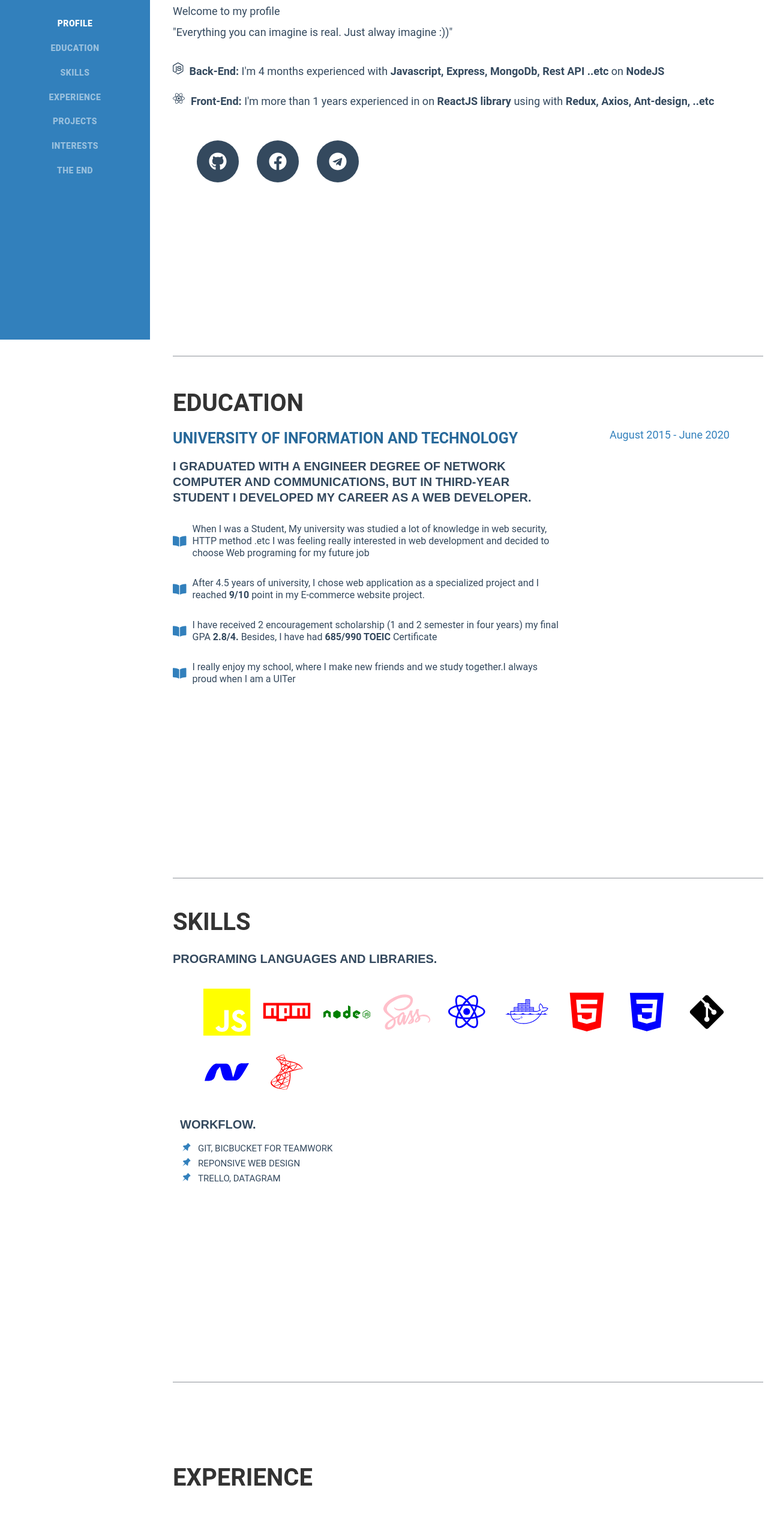
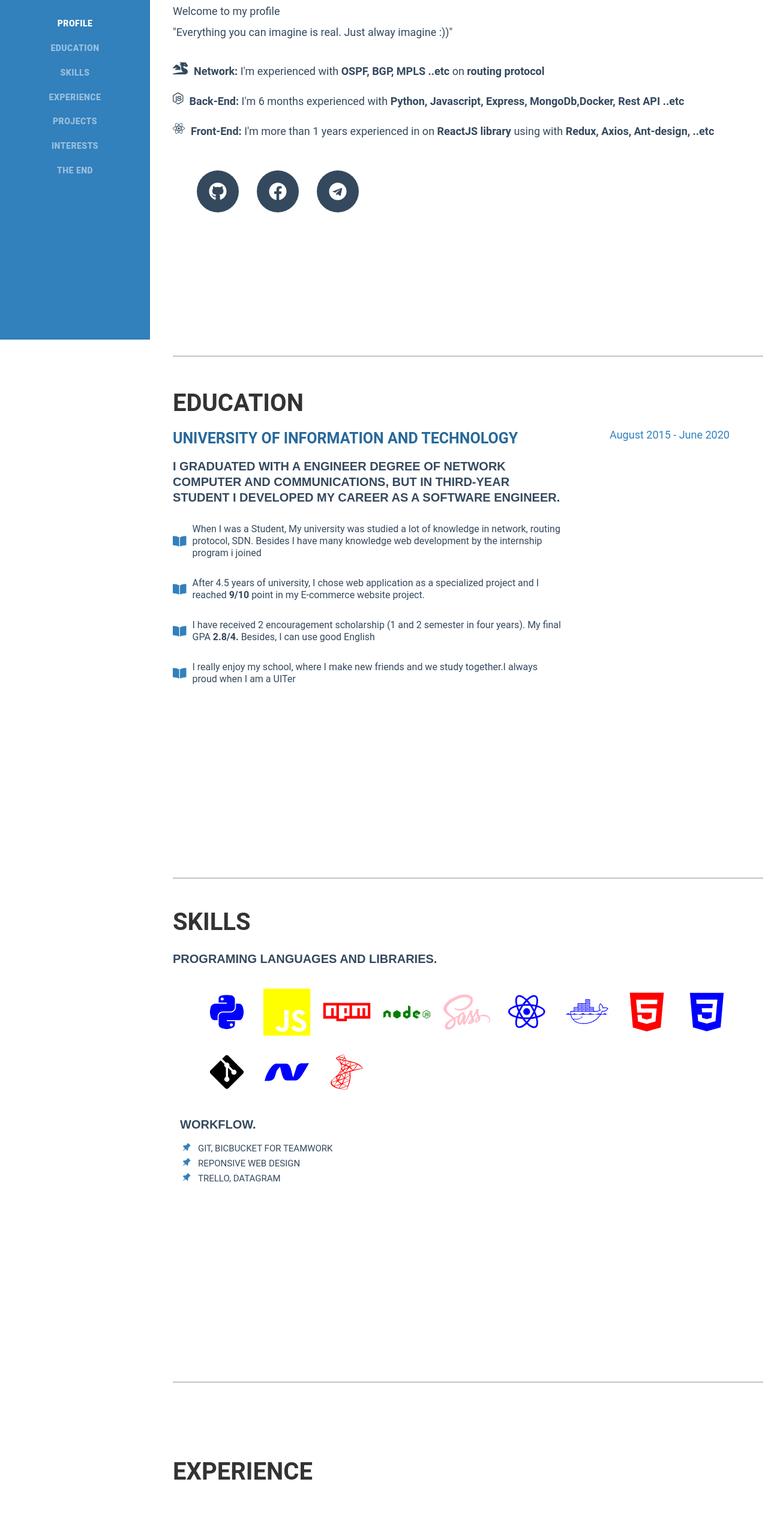
Before and after one commit to hieuth1997/my-cv-web-app, a React (Create React App) app: page / in a window 1280 px wide. Shown: the part 234-2764 px from the top of the page at 60% size. Built offline with nearby package versions, Linux system fonts and the light colour scheme; a web font is replaced by a local one.

Commit message:
add a mobifone job

```diff
--- a/src/Components/Education/Education.jsx
+++ b/src/Components/Education/Education.jsx
@@ -28,7 +28,7 @@ function Education(props) {
             <p className="education__title">
               I graduated with a engineer degree of Network Computer and
               communications, but in Third-year student I developed my career as
-              a web developer.
+              a software Engineer.
             </p>
             <div className="desc__item">
               <div className="icon">
@@ -36,9 +36,8 @@ function Education(props) {
               </div>
               <p className="education__desc">
                 When I was a Student, My university was studied a lot of
-                knowledge in web security, HTTP method .etc I was feeling really
-                interested in web development and decided to choose Web
-                programing for my future job
+                knowledge in network, routing protocol, SDN. Besides I have many
+                knowledge web development by the internship program i joined
               </p>
             </div>
             <div className="desc__item">
@@ -57,8 +56,8 @@ function Education(props) {
               </div>
               <p className="education__desc">
                 I have received 2 encouragement scholarship &#40;1 and 2
-                semester in four years&#41; my final GPA <strong>2.8/4.</strong>{' '}
-                Besides, I have had <strong>685/990 TOEIC</strong> Certificate
+                semester in four years&#41;. My final GPA{' '}
+                <strong>2.8/4.</strong> Besides, I can use good English
               </p>
             </div>
             <div className="desc__item">
--- a/src/Components/Experience/Experience.jsx
+++ b/src/Components/Experience/Experience.jsx
@@ -8,44 +8,39 @@ function Experience(props) {
   const companies = [
     {
       id: 1,
-      name: 'Real Estate Link',
-      link: 'https://www.globalrealestatelink.com/',
-      position: 'Web Developer collaborators',
-      timeserving: 'Jun 2020 - Nov 2020 ( 4 months)',
+      name: 'Mobifone',
+      link: 'https://www.mobifone.vn/',
+      position: 'Network Engineer',
+      timeserving: 'March 2021 - Now',
       description: [
         {
           id: 1,
-          text:
-            'Main task build client web app: Responsible for develop some part of app tool using NextJS, NodeJS. (Private Internal.)',
+          text: 'Main task  control Mobifone metro network in Daklak province: responsible for deploying and trouble shooting network infrastructure ',
         },
         {
           id: 2,
-          text:
-            'Second task build some API for client: Responsible for develop API in some module.(Private Internal.)',
-        },
-        {
-          id: 3,
-          text:
-            'Other task design a web real estate platform: Responsible for build web app using WebsiteBox',
+          text: 'Second task build some automation network system: Responsible for develop script,software for automation network system, SDN.(Private Internal.)',
         },
       ],
     },
     {
       id: 2,
-      name: 'Codosa Holding',
-      link: 'https://codosaholding.com/',
-      position: 'Frontend Web Internship',
-      timeserving: 'Jun 2019 - Jan 2020 ( 6 months)',
+      name: 'Real Estate Link',
+      link: 'https://www.globalrealestatelink.com/',
+      position: 'Web Developer',
+      timeserving: 'Jun 2020 - Feb 2021 ( 6 months)',
       description: [
         {
           id: 1,
-          text:
-            'Participate in develop UI Web for company projects using HTML, CSS, REACTJS, FIREBASE ...etc (Private Internal.)',
+          text: 'Main task build client web app: Responsible for develop some part of app tool using NextJS, NodeJS. (Private Internal.)',
         },
         {
-          id: 1,
-          text:
-            'I have gained the teamwork skill, workflow of technology company ',
+          id: 2,
+          text: 'Second task build some API for client: Responsible for develop API in some module.(Private Internal.)',
+        },
+        {
+          id: 3,
+          text: 'Other task design a web real estate platform: Responsible for build web app using WebsiteBox',
         },
       ],
     },
--- a/src/Components/Profile/Profile.jsx
+++ b/src/Components/Profile/Profile.jsx
@@ -32,14 +32,18 @@ function Profile(props) {
                   <div className="position__icon">
                     <FontAwesomeIcon icon={faAddressCard}></FontAwesomeIcon>
                   </div>
-                  <p className="position__text">web developer - junier Level</p>
+                  <p className="position__text">
+                    Network Engineer - Software Engineer{' '}
+                    <span className="blue">junior level</span>
+                  </p>
                 </div>
                 <div className="address__wrapper">
                   <div className="icon address__icon ">
                     <FontAwesomeIcon icon={faMapMarkedAlt}></FontAwesomeIcon>
                   </div>
                   <p className="address__text">
-                    130/26, 9 street , 9 ward, Go Vap, HCM CITY, 70000 -
+                    10/3, NGUYEN THAI BINH Street , HOA THANG, BUON MA THUOT
+                    CITY
                     <a
                       className="gmail__text"
                       href="mailto:hieuth1997@gmail.com"
@@ -59,15 +63,25 @@ function Profile(props) {
                 </div>
                 <div className="backend__wrapper flex">
                   <div className="backend__icon icon">
+                    <FontAwesomeIcon icon={faDragon}></FontAwesomeIcon>
+                  </div>
+                  <p className="backend__text">
+                    <strong>Network:</strong> I'm experienced with
+                    <strong> OSPF, BGP, MPLS ..etc</strong> on{' '}
+                    <strong>routing protocol</strong>
+                  </p>
+                </div>
+                <div className="backend__wrapper flex">
+                  <div className="backend__icon icon">
                     <FontAwesomeIcon icon={faNodeJs}></FontAwesomeIcon>
                   </div>
                   <p className="backend__text">
-                    <strong>Back-End:</strong> I'm 4 months experienced with
+                    <strong>Back-End:</strong> I'm 6 months experienced with
                     <strong>
                       {' '}
-                      Javascript, Express, MongoDb, Rest API ..etc
+                      Python, Javascript, Express, MongoDb,Docker, Rest API
+                      ..etc
                     </strong>{' '}
-                    on <strong>NodeJS</strong>
                   </p>
                 </div>
                 <div className="frontend__wrapper flex">
--- a/src/Components/Profile/styles.scss
+++ b/src/Components/Profile/styles.scss
@@ -1,5 +1,8 @@
 .start {
   border-bottom: 1px solid var(--gray-color);
+  .blue {
+    color: var(--sea-color);
+  }
 
   .icon {
     font-size: 2rem;
--- a/src/Components/Skills/Skill.jsx
+++ b/src/Components/Skills/Skill.jsx
@@ -1,7 +1,7 @@
-import React from "react";
-import PropTypes from "prop-types";
-import "./styles.scss";
-import { IconContext } from "react-icons";
+import React from 'react';
+import PropTypes from 'prop-types';
+import './styles.scss';
+import { IconContext } from 'react-icons';
 import {
   DiJsBadge,
   DiNpm,
@@ -14,8 +14,9 @@ import {
   DiDotnet,
   DiHtml5,
   DiCss3,
-} from "react-icons/di";
-import { TiPin } from "react-icons/ti";
+  DiPython,
+} from 'react-icons/di';
+import { TiPin } from 'react-icons/ti';
 
 Skill.propTypes = {};
 
@@ -32,77 +33,84 @@ function Skill(props) {
             <div className="devicon">
               <ul className="icon__wrappper">
                 <li className="icon__item">
-                  <IconContext.Provider value={{ color: "yellow" }}>
+                  <IconContext.Provider value={{ color: 'blue' }}>
+                    <div>
+                      <DiPython />
+                    </div>
+                  </IconContext.Provider>
+                </li>
+                <li className="icon__item">
+                  <IconContext.Provider value={{ color: 'yellow' }}>
                     <div>
                       <DiJsBadge />
                     </div>
                   </IconContext.Provider>
                 </li>
                 <li className="icon__item">
-                  <IconContext.Provider value={{ color: "red" }}>
+                  <IconContext.Provider value={{ color: 'red' }}>
                     <div>
                       <DiNpm />
                     </div>
                   </IconContext.Provider>
-                </li>{" "}
+                </li>{' '}
                 <li className="icon__item">
-                  <IconContext.Provider value={{ color: "green" }}>
+                  <IconContext.Provider value={{ color: 'green' }}>
                     <div>
                       <DiNodejs />
                     </div>
                   </IconContext.Provider>
-                </li>{" "}
+                </li>{' '}
                 <li className="icon__item">
-                  <IconContext.Provider value={{ color: "pink" }}>
+                  <IconContext.Provider value={{ color: 'pink' }}>
                     <div>
                       <DiSass />
                     </div>
                   </IconContext.Provider>
-                </li>{" "}
+                </li>{' '}
                 <li className="icon__item">
-                  <IconContext.Provider value={{ color: "blue" }}>
+                  <IconContext.Provider value={{ color: 'blue' }}>
                     <div>
                       <DiReact />
                     </div>
                   </IconContext.Provider>
-                </li>{" "}
+                </li>{' '}
                 <li className="icon__item">
-                  <IconContext.Provider value={{ color: "blue" }}>
+                  <IconContext.Provider value={{ color: 'blue' }}>
                     <div>
                       <DiDocker />
                     </div>
                   </IconContext.Provider>
-                </li>{" "}
+                </li>{' '}
                 <li className="icon__item">
-                  <IconContext.Provider value={{ color: "red" }}>
+                  <IconContext.Provider value={{ color: 'red' }}>
                     <div>
                       <DiHtml5 />
                     </div>
                   </IconContext.Provider>
-                </li>{" "}
+                </li>{' '}
                 <li className="icon__item">
-                  <IconContext.Provider value={{ color: "blue" }}>
+                  <IconContext.Provider value={{ color: 'blue' }}>
                     <div>
                       <DiCss3 />
                     </div>
                   </IconContext.Provider>
-                </li>{" "}
+                </li>{' '}
                 <li className="icon__item">
-                  <IconContext.Provider value={{ color: "black" }}>
+                  <IconContext.Provider value={{ color: 'black' }}>
                     <div>
                       <DiGit />
                     </div>
                   </IconContext.Provider>
-                </li>{" "}
+                </li>{' '}
                 <li className="icon__item">
-                  <IconContext.Provider value={{ color: "blue" }}>
+                  <IconContext.Provider value={{ color: 'blue' }}>
                     <div>
                       <DiDotnet />
                     </div>
                   </IconContext.Provider>
                 </li>
                 <li className="icon__item">
-                  <IconContext.Provider value={{ color: "RED", title: "msql" }}>
+                  <IconContext.Provider value={{ color: 'RED', title: 'msql' }}>
                     <div>
                       <DiMsqlServer />
                     </div>
```
Also changed, not shown: 1 other file (tests, documents, lock files or other folders).
